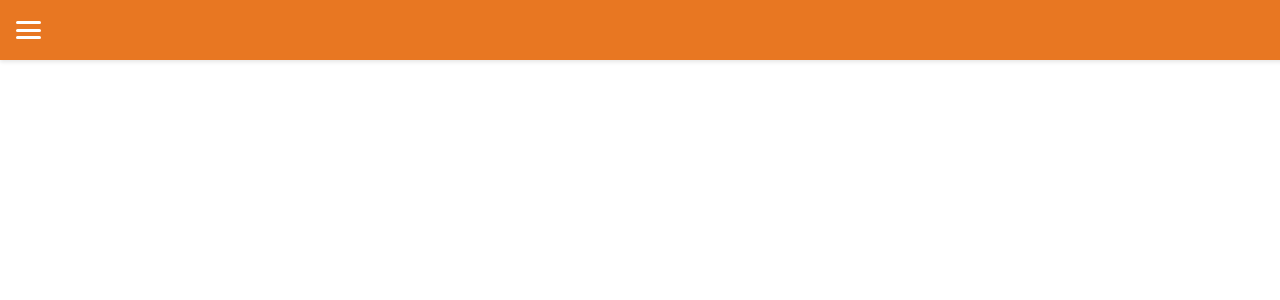
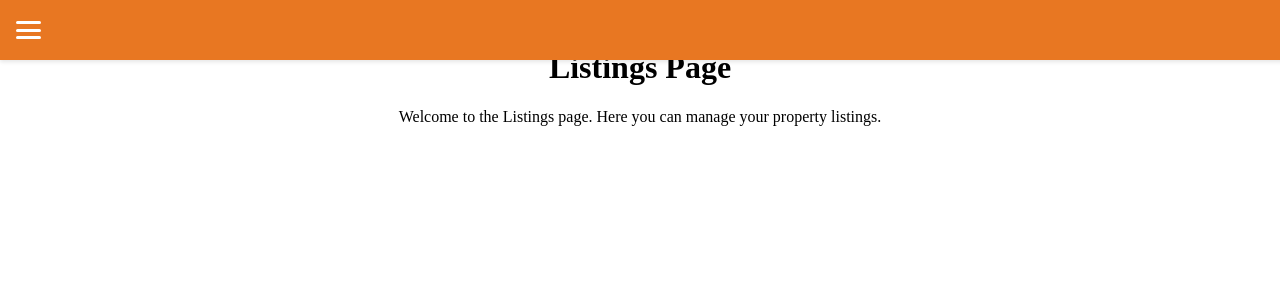
Before and after one commit to MyPhan105/my-app, a Vue app: page /listings in a window 1280 px wide. Shown: the top 300 px of the page. Built offline with nearby package versions, Linux system fonts and the light colour scheme.

Commit message:
listings route

```diff
--- a/src/components/Sidebar.vue
+++ b/src/components/Sidebar.vue
@@ -4,7 +4,7 @@
         <li><router-link to="/" class="sidebar-link">Home</router-link></li> <!-- Home link -->
         <li><router-link to="/dashboard" class="sidebar-link">Dashboard</router-link></li>
         <li><router-link to="/deals" class="sidebar-link">Deals</router-link></li>
-        <li>Listings</li>
+        <li><router-link to="/listings" class="sidebar-link">Listings</router-link></li>
         <li>Clients</li>
         <li>Calendar</li>
         <li>Contacts</li>
--- /dev/null
+++ b/src/views/Listings.vue
@@ -0,0 +1,18 @@
+<!-- src/views/Listings.vue -->
+<template>
+    <div class="listings-page">
+      <h1>Listings Page</h1>
+      <p>Welcome to the Listings page. Here you can manage your property listings.</p>
+    </div>
+  </template>
+
+  <script setup>
+  // No JS logic needed for now
+  </script>
+
+  <style scoped>
+  .listings-page {
+    padding: 20px;
+    text-align: center;
+  }
+  </style>
```
Also changed, not shown: src/router/index.js (+7 -0 lines).
